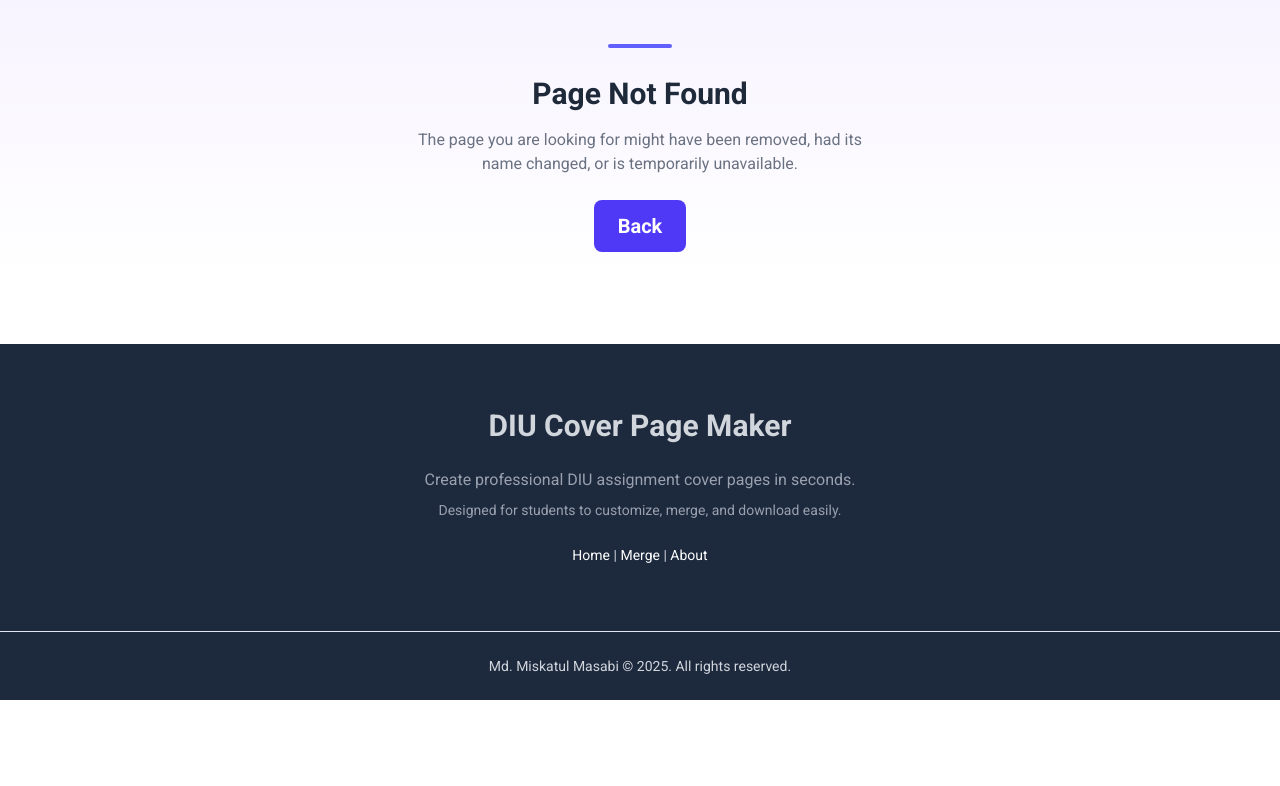
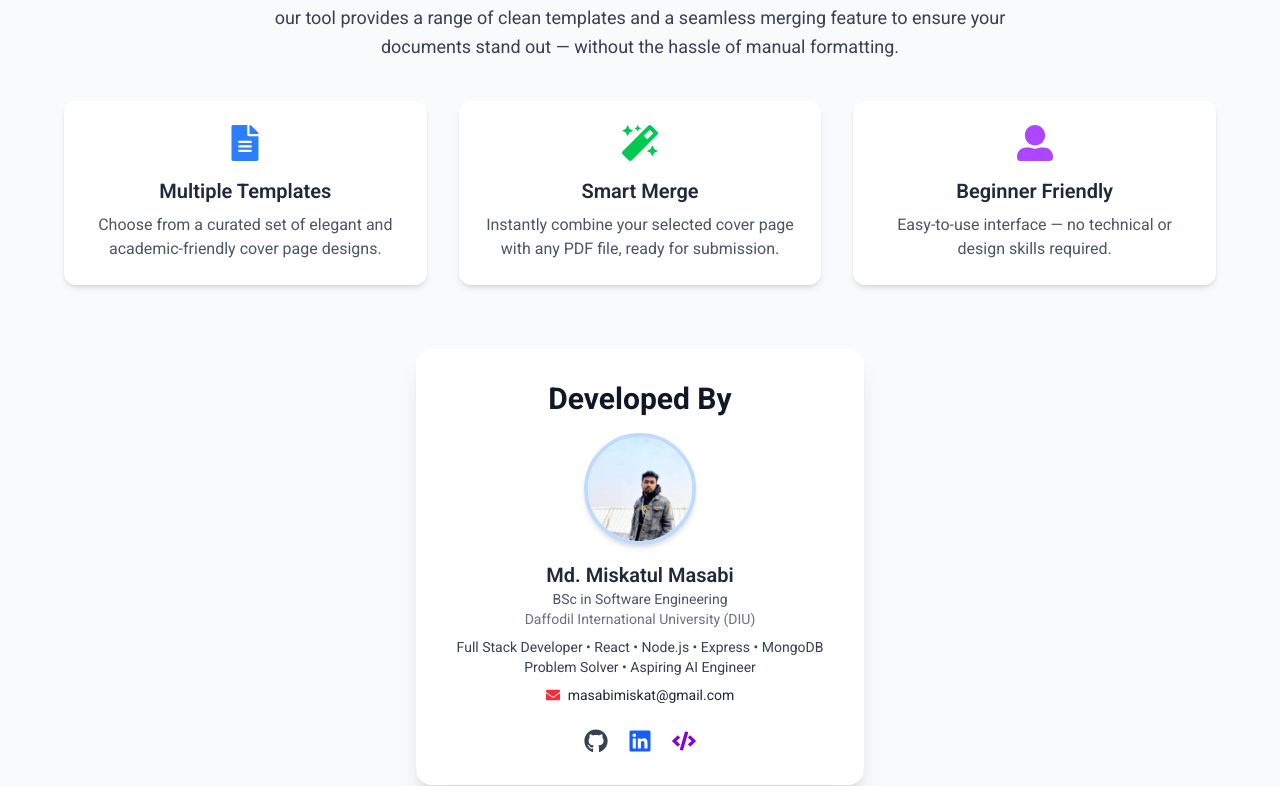
Before and after one commit to mmiskatul/project-cover-page, a React (Vite) app in the folder frontend/: page /about in a window 1280 px wide. Shown: the part 240-1026 px from the top of the page. Before the commit the page ends 940 px from the top, so only its background shows below. Built offline with nearby package versions, Linux system fonts and the light colour scheme; a web font is replaced by a local one.

Commit message:
add about page

```diff
--- a/frontend/src/App.jsx
+++ b/frontend/src/App.jsx
@@ -8,6 +8,7 @@ import Template from './Pages/Template/Template'
 import GeneratePdf from './Components/Generator/GeneratePdf'
 import Download from './Components/Download/Download'
 import Merge from './Pages/Mege-page/Merge'
+import About from './Pages/About/about'
 
 function App() {
   return (
@@ -19,7 +20,8 @@ function App() {
         <Route path='/template/:templateName' element={<GeneratePdf/>} />
         <Route path='/download' element={<Download/>}/>
         <Route path='/merge' element={<Merge/>}/>
-        <Route path='*' element={<Error/>} />
+        <Route path='/about' element={<About/>}/>
+        <Route path='*' element={<Error/>}/>
       </Routes>
       <Footer/>
     </div>
--- a/frontend/src/Components/Footer/Footer.jsx
+++ b/frontend/src/Components/Footer/Footer.jsx
@@ -1,7 +1,9 @@
+import { Link } from "react-router-dom";
+
 const  Footer=()=> {
   const navLinks = [
     { name: "Home", path: "/" },
-    { name: "Merge", path: "/merge" },
+    { name: "Merge", path: "/mergepage" },
     { name: "About", path: "/about" },
   ];
   return (
@@ -24,12 +26,13 @@ const  Footer=()=> {
         <div className="text-center max-w-xl text-sm font-normal leading-relaxed ">
           {navLinks.map((link, index) => (
             <span key={index}>
-              <a
-                href={link.path}
+              <Link
+
+                to={link.path}
                 className="text-white hover:text-indigo-800 transition duration-300"
               >
                 {link.name}
-              </a>
+              </Link>
               {index < navLinks.length - 1 && " | "}
             </span>
           ))}
--- /dev/null
+++ b/frontend/src/Pages/About/about.jsx
@@ -0,0 +1,132 @@
+import React from "react";
+import {
+  FaFileAlt,
+  FaMagic,
+  FaUserAlt,
+  FaGithub,
+  FaLinkedin,
+  FaCode,
+  FaEnvelope,
+} from "react-icons/fa";
+import devPic from "../../assets/develop.png";
+import { Link } from "react-router-dom";
+
+function About() {
+  return (
+    <div className="bg-gray-50 mt-18 min-h-screen px-6 md:px-16 py-12 text-gray-800">
+      {/* Section Header */}
+      <h1 className="text-4xl font-bold mb-6 text-center text-blue-900">
+        About This Website
+      </h1>
+
+      {/* Introduction */}
+      <p className="text-lg mb-10 max-w-3xl mx-auto text-center text-gray-700 leading-relaxed">
+        This platform is built to streamline the process of creating polished
+        and personalized
+        <span className="font-semibold"> assignment cover pages</span>. Whether
+        you're submitting academic work or professional documents, our tool
+        provides a range of clean templates and a seamless merging feature to
+        ensure your documents stand out — without the hassle of manual
+        formatting.
+      </p>
+
+      {/* Features */}
+      <div className="grid md:grid-cols-3 gap-8 max-w-6xl mx-auto mb-16">
+        <div className="bg-white shadow-md rounded-xl p-6 flex flex-col items-center text-center hover:shadow-lg transition">
+          <FaFileAlt className="text-4xl text-blue-500 mb-4" />
+          <h3 className="font-semibold text-xl mb-2">Multiple Templates</h3>
+          <p className="text-gray-600">
+            Choose from a curated set of elegant and academic-friendly cover
+            page designs.
+          </p>
+        </div>
+
+        <div className="bg-white shadow-md rounded-xl p-6 flex flex-col items-center text-center hover:shadow-lg transition">
+          <FaMagic className="text-4xl text-green-500 mb-4" />
+          <h3 className="font-semibold text-xl mb-2">Smart Merge</h3>
+          <p className="text-gray-600">
+            Instantly combine your selected cover page with any PDF file, ready
+            for submission.
+          </p>
+        </div>
+
+        <div className="bg-white shadow-md rounded-xl p-6 flex flex-col items-center text-center hover:shadow-lg transition">
+          <FaUserAlt className="text-4xl text-purple-500 mb-4" />
+          <h3 className="font-semibold text-xl mb-2">Beginner Friendly</h3>
+          <p className="text-gray-600">
+            Easy-to-use interface — no technical or design skills required.
+          </p>
+        </div>
+      </div>
+
+      {/* Developer Card */}
+      <div className="bg-white shadow-xl rounded-2xl p-8 max-w-md mx-auto text-center">
+      <h2 className="text-3xl font-bold mb-4 text-gray-900">Developed By</h2>
+
+      <img
+        src={devPic}
+        alt="Developer"
+        className="w-28 h-28 rounded-full object-cover mx-auto border-4 border-blue-200 shadow-md"
+      />
+
+      <div className="mt-4">
+        <p className="text-xl font-semibold text-gray-800">Md. Miskatul Masabi</p>
+        <p className="text-gray-600 text-sm">BSc in Software Engineering</p>
+        <p className="text-gray-500 text-sm mb-2">
+          Daffodil International University (DIU)
+        </p>
+        <p className="text-gray-700 text-sm">
+          Full Stack Developer • React • Node.js • Express • MongoDB
+        </p>
+        <p className="text-gray-700 text-sm">Problem Solver • Aspiring AI Engineer</p>
+
+        {/* Email Line with Icon */}
+        <p className="text-sm text-gray-600 mt-2 flex justify-center items-center gap-2">
+          <FaEnvelope className="text-red-500" />
+          <a
+            href="mailto:masabimiskat@gmail.com"
+            className="hover:underline text-gray-800"
+          >
+            masabimiskat@gmail.com
+          </a>
+        </p>
+      </div>
+
+      {/* Social Icons */}
+      <div className="flex justify-center gap-5 mt-6 text-2xl">
+        <a
+          href="https://github.com/mmiskatul"
+          target="_blank"
+          rel="noopener noreferrer"
+          className="text-gray-700 hover:text-black transition-transform hover:scale-110"
+          title="GitHub"
+        >
+          <FaGithub />
+        </a>
+
+        <a
+          href="https://www.linkedin.com/in/md-mishkatul-masabi-b55b76292/"
+          target="_blank"
+          rel="noopener noreferrer"
+          className="text-blue-600 hover:text-blue-800 transition-transform hover:scale-110"
+          title="LinkedIn"
+        >
+          <FaLinkedin />
+        </a>
+
+        <a
+          href="https://codeforces.com/profile/Miskatul_Masabi"
+          target="_blank"
+          rel="noopener noreferrer"
+          className="text-purple-700 hover:text-purple-900 transition-transform hover:scale-110"
+          title="Codeforces"
+        >
+          <FaCode />
+        </a>
+      </div>
+    </div>
+    </div>
+  );
+}
+
+export default About;
```
Also changed, not shown: frontend/src/Components/Header/NavBar.jsx (+13 -10 lines), frontend/src/Pages/Mege-page/mergePage.jsx (added), frontend/src/assets/develop.png (added).
